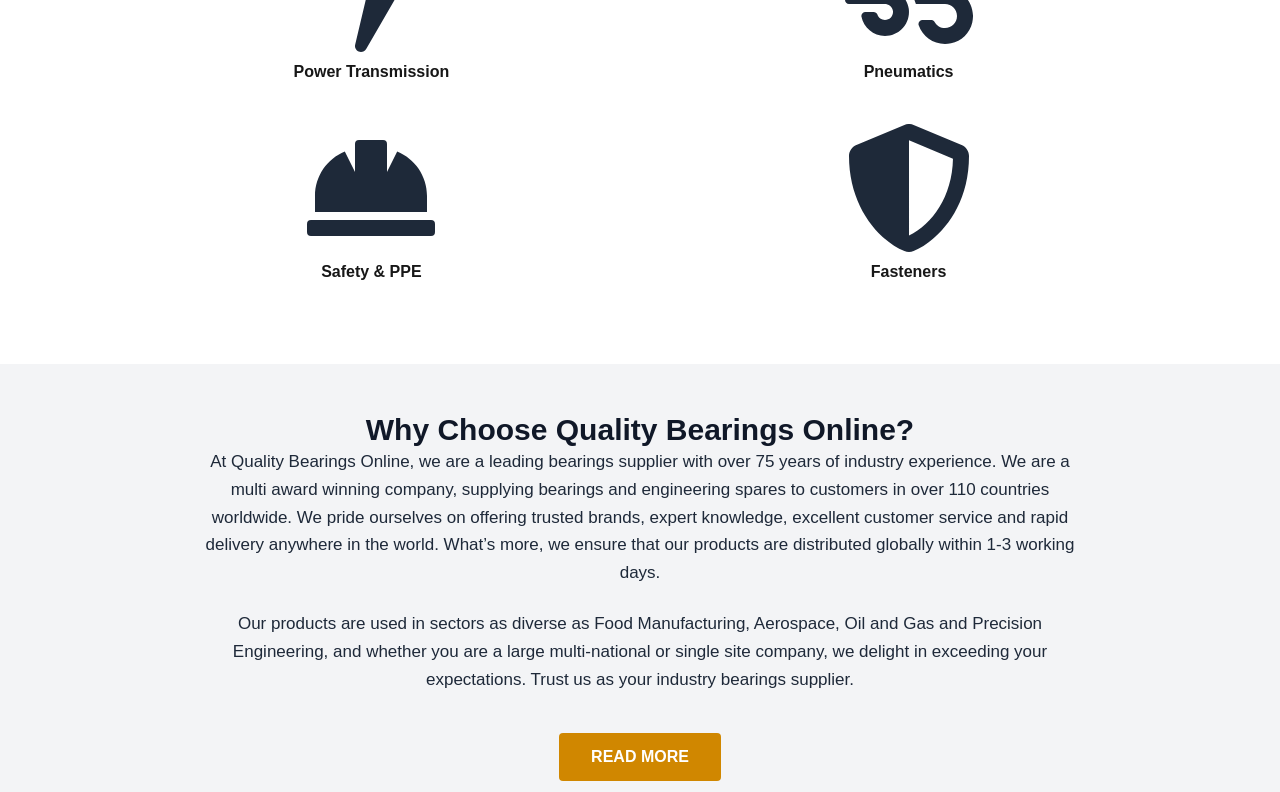
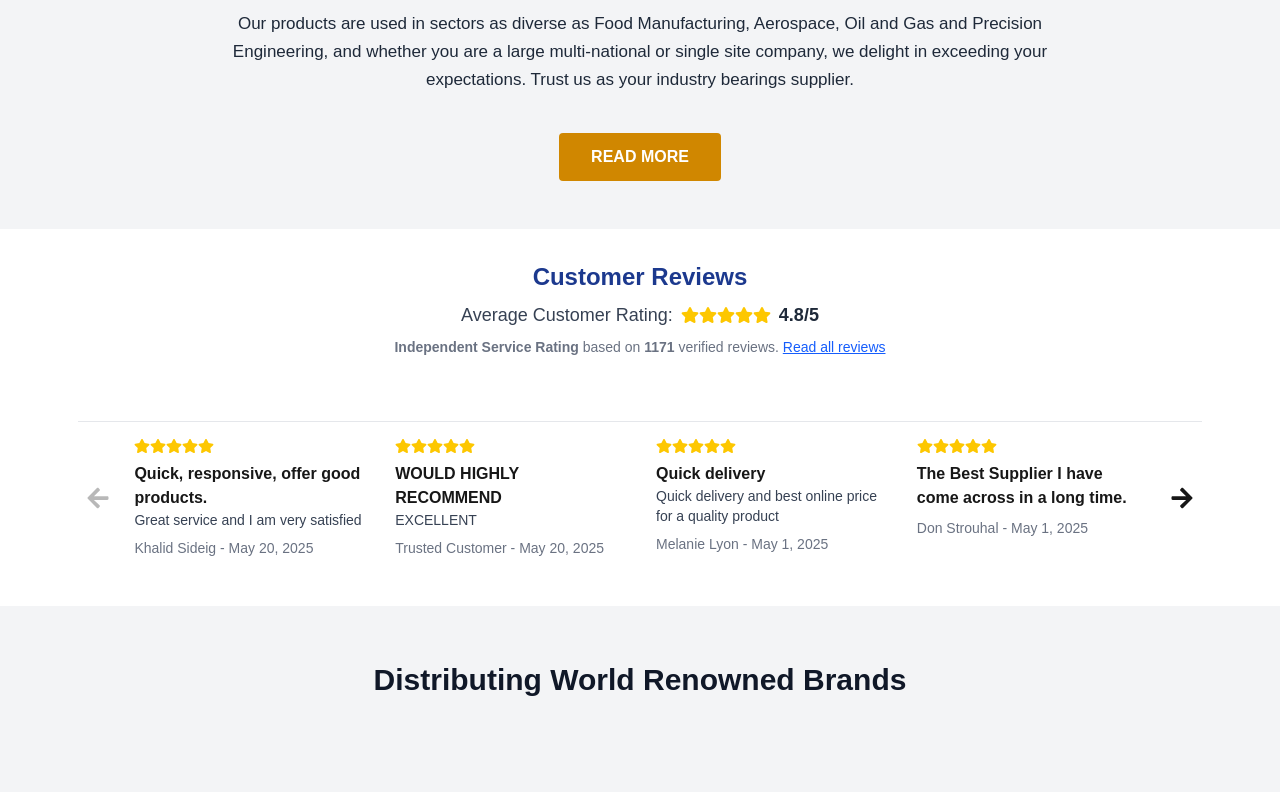
Before and after one commit to imthiyaz-solo/arizon_assesment, a Next.js app: page / in a window 1280 px wide. Shown: the part 1540-2332 px from the top of the page. Built offline with nearby package versions, Linux system fonts and the light colour scheme; grey boxes are pictures that could not be loaded.

Commit message:
categories fixed

```diff
--- a/pages/_app.tsx
+++ b/pages/_app.tsx
@@ -2,6 +2,7 @@
 import type { AppProps } from 'next/app';
 import Navbar from '@/components/Navbar';
 import Head from 'next/head';
+import Footer from '@/sections/footer';
 
 export default function App({ Component, pageProps }: AppProps) {
   return (
@@ -13,6 +14,9 @@
       <main className=''>
         <Component {...pageProps} />
       </main>
+      <div>
+        <Footer />
+      </div>
     </>
   );
 }
--- a/pages/index.tsx
+++ b/pages/index.tsx
@@ -28,7 +28,6 @@
 import WhyChooseSection from '@/components/whySection';
 import ReviewCarousel from '@/components/reviewCorousel';
 import BrandLogos from '@/components/brandLogo';
-import Footer from '@/sections/footer';
 import Subscribe from '@/sections/subscribtion';
 import CustomerReviewSummary from '@/sections/customerRating';
 
@@ -86,9 +85,7 @@
     { title: "Adhesives & Sealants", src: <FaTools /> },
     { title: "Lubricants & Greases", src: <FaOilCan /> },
     { title: "Power Transmission", src: <FaBolt /> },
-    { title: "Pneumatics", src: <FaWind /> },
-    { title: "Safety & PPE", src: <FaHardHat /> },
-    { title: "Fasteners", src: <FaShieldAlt /> },
+    { title: "Pneumatics", src: <FaWind /> }
   ],
 };
 
@@ -213,8 +210,8 @@
           subHeading={topCategories.subHeading}
           items={topCategories.items}
           type='icon'
-          total={5}
-          width='85%'
+          total={4}
+          width='90%'
         />
       </div>
 
@@ -253,10 +250,6 @@
       <div>
         <Subscribe />
       </div>
-
-      <div>
-        <Footer />
-      </div>
     </>
   );
 }
```
